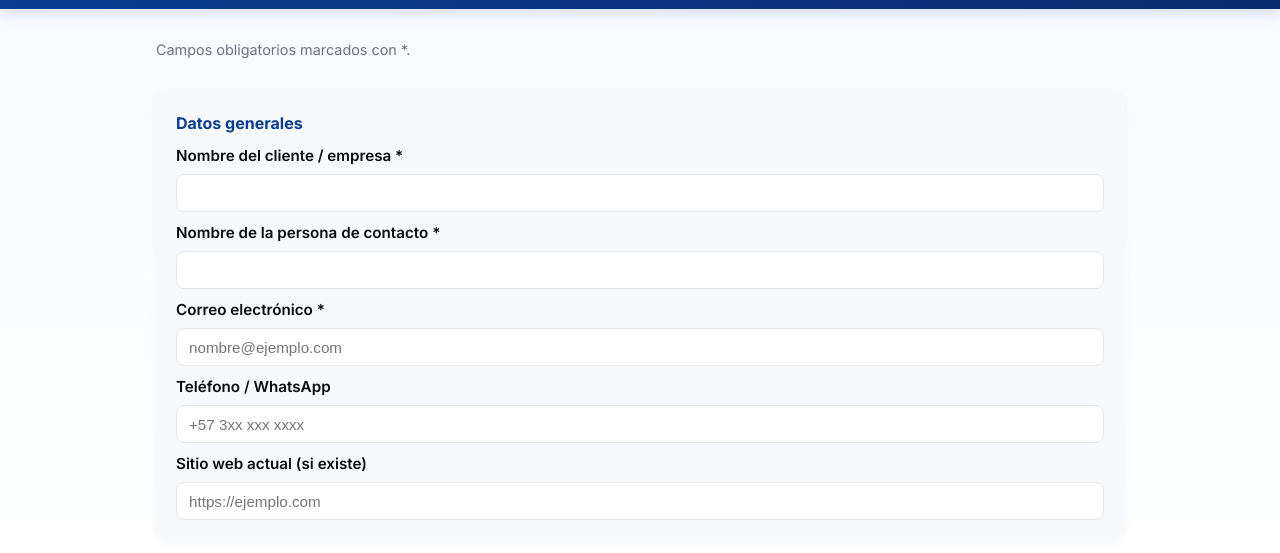
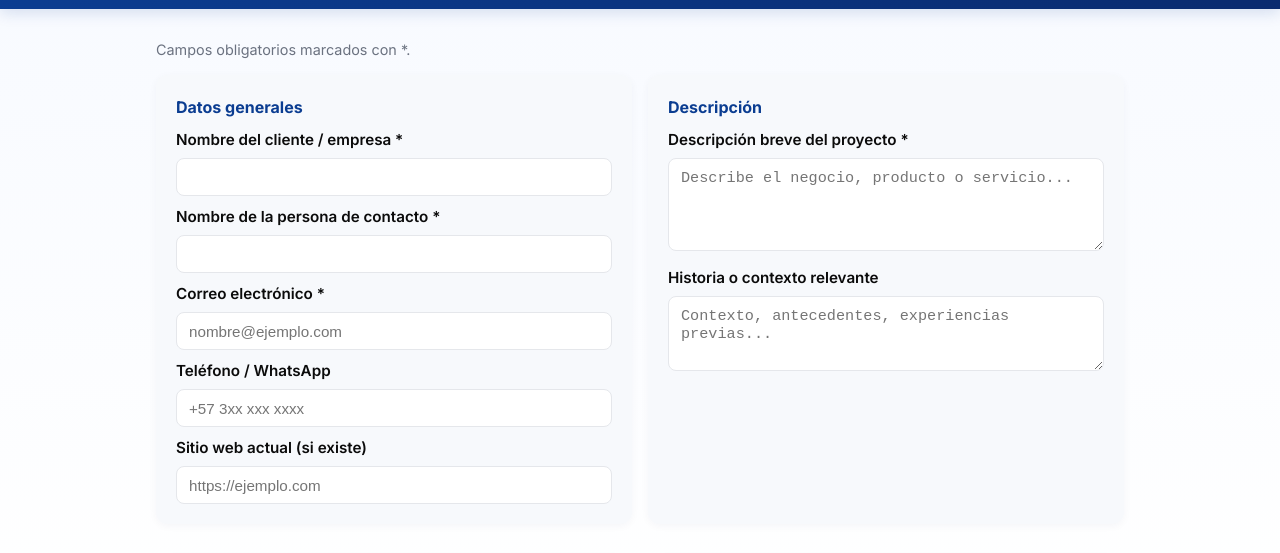
Before and after one commit to Osdague92/BRIEF, a plain HTML site: page docs/index.html in a window 1280 px wide. Shown: the part 165-718 px from the top of the page. Drawn offline with Linux system fonts and the light colour scheme.

Commit message:
Add two-column grid layout to form sections
Wrapped form sections in a .form-grid-wrapper div and applied a CSS grid layout for screens wider than 720px, displaying form sections in two columns for improved desktop usability.

```diff
--- a/docs/index.html
+++ b/docs/index.html
@@ -39,6 +39,7 @@
     <form id="briefForm" novalidate aria-describedby="formInstructions">
       <p id="formInstructions" class="muted">Campos obligatorios marcados con <span aria-hidden="true">*</span>.</p>
 
+      <div class="form-grid-wrapper">
         <!-- Sección: Datos generales -->
         <section class="card" aria-labelledby="datosTitle">
           <h2 id="datosTitle">Datos generales</h2>
@@ -233,6 +234,7 @@
           <label for="emailCopia">Correo para copia (opcional)</label>
           <input id="emailCopia" name="emailCopia" type="email" placeholder="nombre@ejemplo.com" />
         </section>
+      </div>
 
       <!-- Acciones -->
       <div class="form-actions" role="group" aria-label="Acciones del formulario">
--- a/docs/styles.css
+++ b/docs/styles.css
@@ -197,10 +197,11 @@ input:focus, select:focus, textarea:focus{
 @media(min-width:720px){
   .card{ padding:1.25rem; }
   .header-inner{ padding:0 0.5rem; }
-  form{ display:grid; grid-template-columns: 1fr 320px; gap:1rem; }
-  /* Make main content flow: first column main sections, second column summary? For simplicity we let form flow naturally */
-  /* For this demo we keep single column layout on mobile and slightly larger padding on desktop */
-  form[id="briefForm"]{ grid-template-columns: 1fr; }
+  .form-grid-wrapper {
+    display: grid;
+    grid-template-columns: repeat(2, 1fr);
+    gap: var(--gap);
+  }
 }
 
 /* Print styles */
```
Lines whose indentation alone changed are shown as unchanged.
